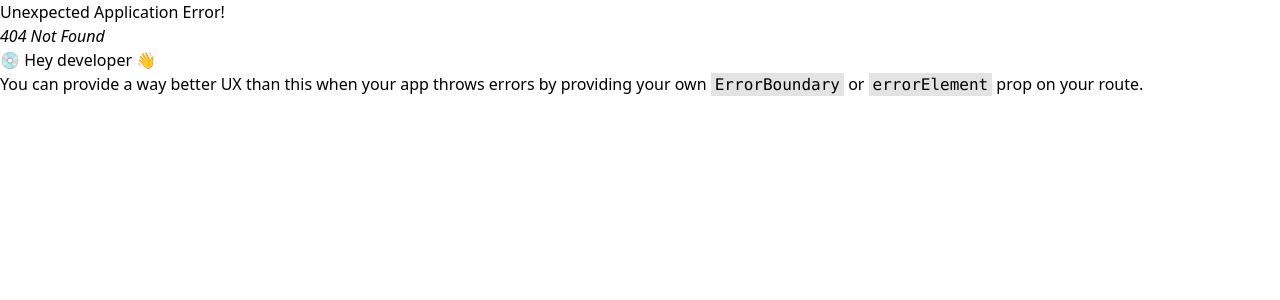
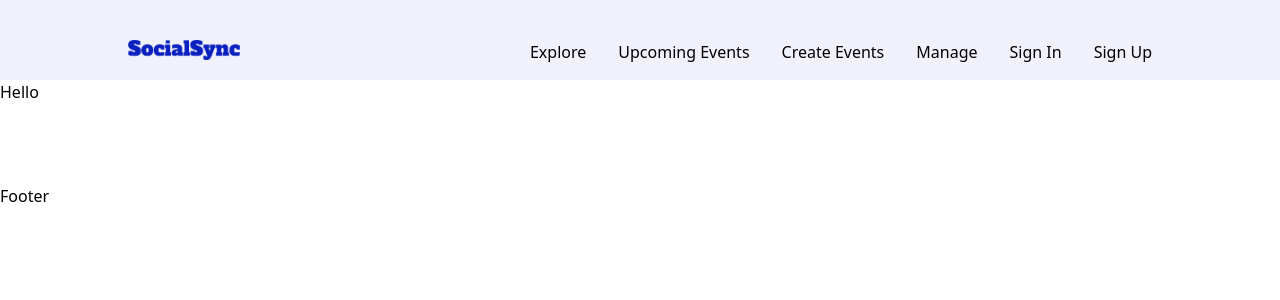
Before and after one commit to Team-Rebels/socialsync-front, a React (Vite) app: page /explore in a window 1280 px wide. Before the commit this address had no page. Shown: the top 300 px of the page. Built offline with nearby package versions, Linux system fonts and the light colour scheme.

Commit message:
Added more feature to Navbar

```diff
--- a/src/constants/index.jsx
+++ b/src/constants/index.jsx
@@ -1,26 +1,28 @@
-import { Drama, Film, Luggage, Mic } from "lucide-react";
-
 const K = {
     NAVLINKS: [
         {
             name: "Explore",
-            path: "/events"
+            path: "/explore"
         },
         {
             name: "Upcoming Events",
-            path: "/find-events"
+            path: "/upcoming"
         },
         {
             name: "Create Events",
-            path: "/create-events"
+            path: "/createEvent"
+        },
+        {
+            name: "Manage",
+            path: "/eventManagement"
         },
         {
             name: "Sign In",
-            path: "/sign-in"
+            path: "/signIn"
         },
         {
             name: "Sign Up",
-            path: "/sign-up"
+            path: "/signUp"
         },
     ],
 }
--- a/src/layouts/rootLayout.jsx
+++ b/src/layouts/rootLayout.jsx
@@ -4,9 +4,11 @@ import Footer from '../components/footer'
 
 const RootLayout = () => {
   return <>
-  <Navbar/>
-  <Outlet/>
-  <Footer/>
+    <Navbar />
+    <div className='my-[80px]'>
+      <Outlet />
+    </div>
+    <Footer />
 
   </>;
 }
--- a/src/pages/eventListing/index.jsx
+++ b/src/pages/explore/index.jsx
@@ -1,6 +1,8 @@
 const EventListing = () => {
   return (
-    <div>EventListing</div>
+    <div>
+      <div>Hello</div>
+    </div>
   )
 }
 
--- /dev/null
+++ b/src/pages/signOut/index.jsx
@@ -0,0 +1,7 @@
+const SignUp = () => {
+  return (
+    <div>SignUp</div>
+  )
+}
+
+export default SignUp
--- /dev/null
+++ b/src/pages/signin/index.jsx
@@ -0,0 +1,7 @@
+const SignIn = () => {
+  return (
+    <div>SignIn</div>
+  )
+}
+
+export default SignIn
--- /dev/null
+++ b/src/pages/upcomingEvents/index.jsx
@@ -0,0 +1,7 @@
+const UpcomingEvents = () => {
+  return (
+    <div>UpcomingEvents</div>
+  )
+}
+
+export default UpcomingEvents
```
Also changed, not shown: src/App.jsx (+32 -9 lines).
